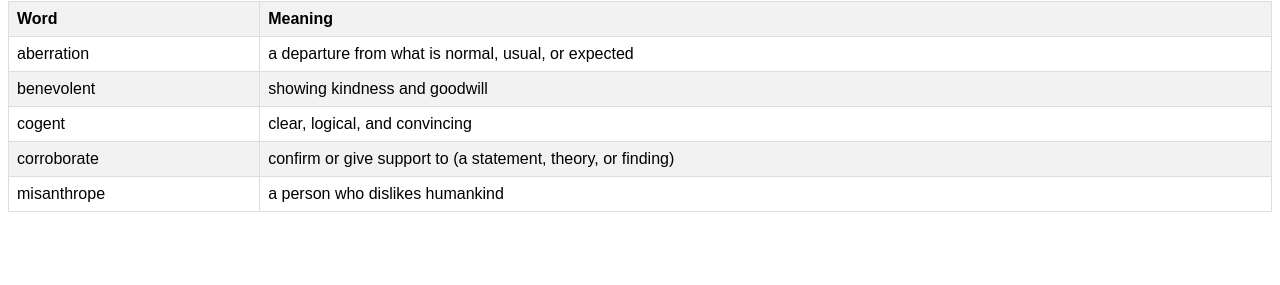
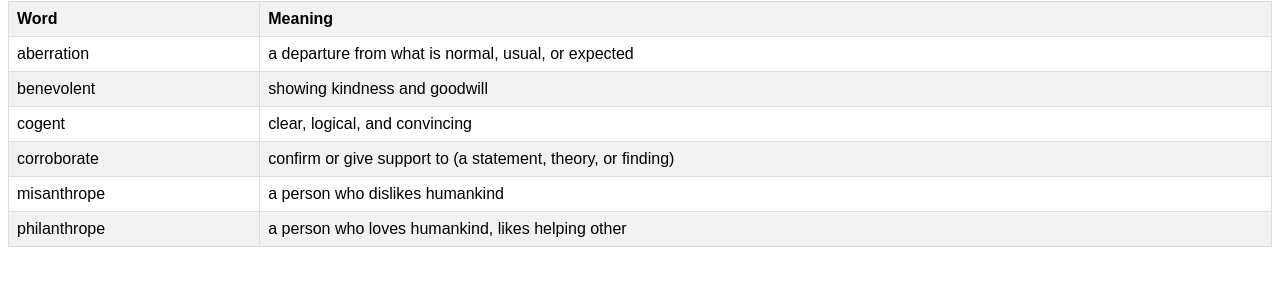
Before and after one commit to VishalSharma26/VocabularyWithBharat, a plain HTML site: page index.html in a window 1280 px wide. Shown: the part 79-364 px from the top of the page. Drawn offline with Linux system fonts and the light colour scheme.

Commit message:
Update index.html

```diff
--- a/index.html
+++ b/index.html
@@ -61,6 +61,10 @@
           "word": "misanthrope",
           "meaning": "a person who dislikes humankind"
         },
+        {
+          "word": "philanthrope",
+          "meaning": "a person who loves humankind, likes helping other"
+        },
         // Add more words and meanings here
       ];
 
```
